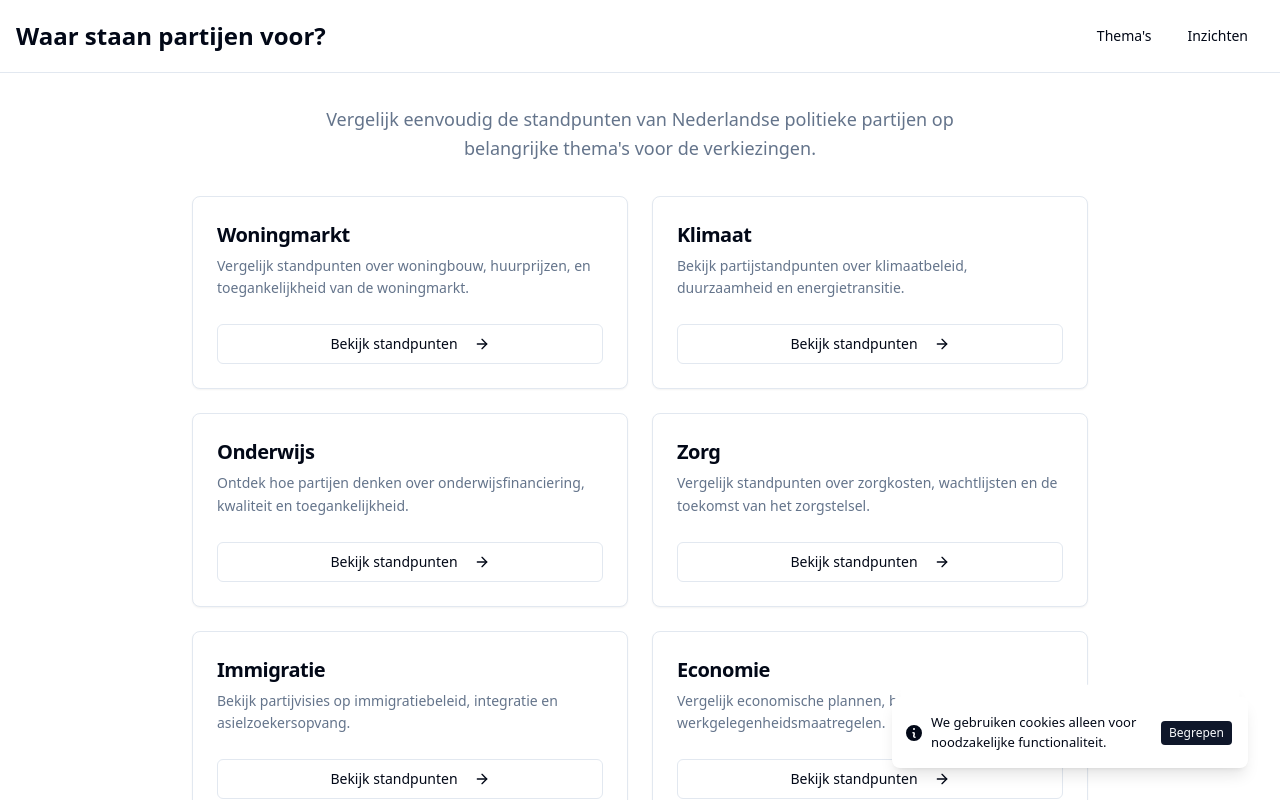
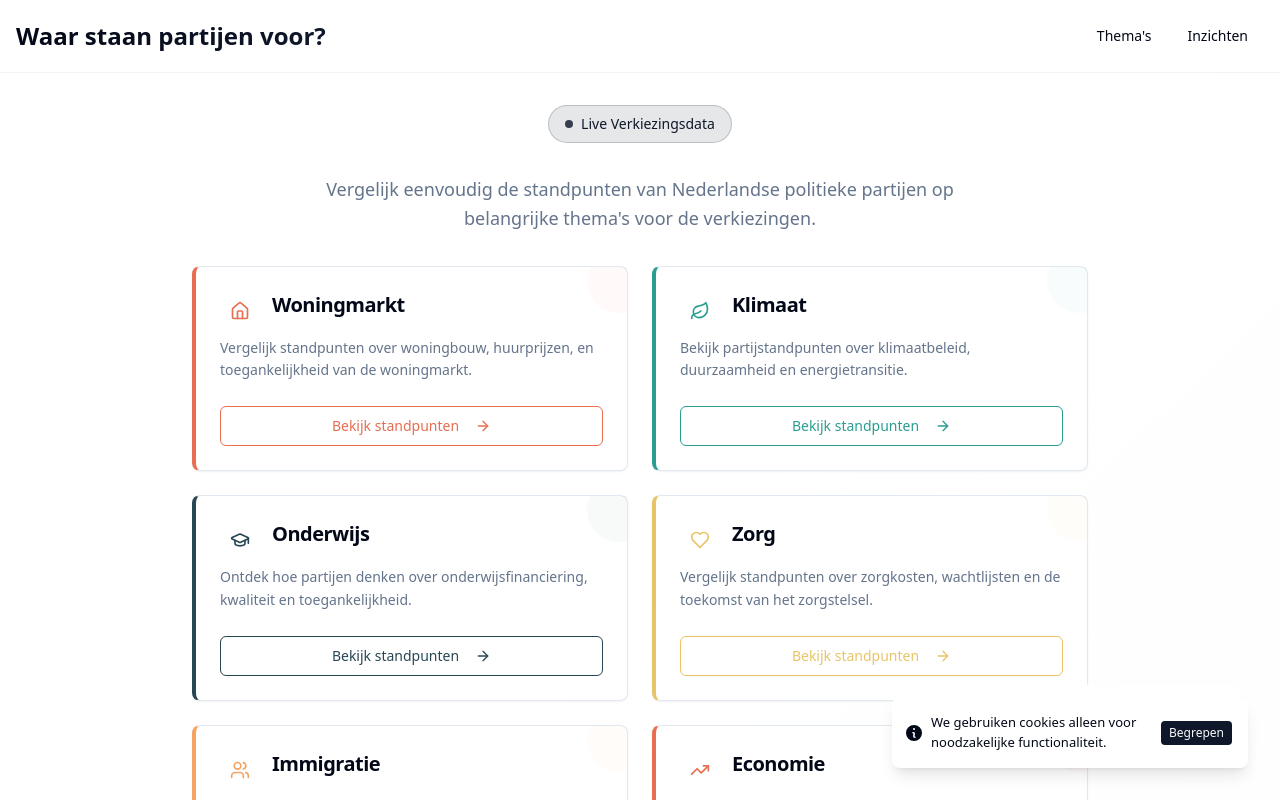
Before and after one commit to raoulcapello/demo-dashboard-react-typescript, a React (Vite) app: page / in a window 1280 px wide. Shown: the top 800 px of the page. Built offline with nearby package versions, Linux system fonts and the light colour scheme.

Commit message:
Add color to homepage
- Implemented theme-specific color coding for theme cards, enhanced hover states, subtle background enhancements, and visual indicators to add color while maintaining the minimalist, serious theme.

```diff
--- a/src/components/Header.tsx
+++ b/src/components/Header.tsx
@@ -1,3 +1,4 @@
+
 import { Button } from "@/components/ui/button";
 import { ArrowLeft } from "lucide-react";
 import { useNavigate, useLocation, Link } from "react-router-dom";
@@ -38,12 +39,12 @@ export const Header = () => {
           <BreadcrumbList>
             <BreadcrumbItem>
               <BreadcrumbLink asChild>
-                <Link to="/">Home</Link>
+                <Link to="/" className="hover:text-primary transition-colors">Home</Link>
               </BreadcrumbLink>
             </BreadcrumbItem>
             <BreadcrumbSeparator />
             <BreadcrumbItem>
-              <BreadcrumbPage>Inzichten</BreadcrumbPage>
+              <BreadcrumbPage className="text-primary font-medium">Inzichten</BreadcrumbPage>
             </BreadcrumbItem>
           </BreadcrumbList>
         </Breadcrumb>
@@ -56,7 +57,11 @@ export const Header = () => {
         'woningmarkt': 'Woningmarkt',
         'klimaat': 'Klimaat',
         'onderwijs': 'Onderwijs',
-        'zorg': 'Zorg'
+        'zorg': 'Zorg',
+        'immigratie': 'Immigratie',
+        'economie': 'Economie',
+        'veiligheid': 'Veiligheid',
+        'europa': 'Europa'
       };
 
       return (
@@ -64,12 +69,12 @@ export const Header = () => {
           <BreadcrumbList>
             <BreadcrumbItem>
               <BreadcrumbLink asChild>
-                <Link to="/">Home</Link>
+                <Link to="/" className="hover:text-primary transition-colors">Home</Link>
               </BreadcrumbLink>
             </BreadcrumbItem>
             <BreadcrumbSeparator />
             <BreadcrumbItem>
-              <BreadcrumbPage>{themeNames[slug] || 'Thema'}</BreadcrumbPage>
+              <BreadcrumbPage className="text-primary font-medium">{themeNames[slug] || 'Thema'}</BreadcrumbPage>
             </BreadcrumbItem>
           </BreadcrumbList>
         </Breadcrumb>
@@ -80,22 +85,22 @@ export const Header = () => {
   };
 
   return (
-    <header className="border-b border-border bg-background/95 backdrop-blur supports-[backdrop-filter]:bg-background/60 sticky top-0 z-50">
+    <header className="border-b border-border/50 bg-background/95 backdrop-blur supports-[backdrop-filter]:bg-background/60 sticky top-0 z-50">
       <div className="container mx-auto px-4 py-4">
         <div className="flex flex-col md:flex-row md:items-center md:justify-between space-y-3 md:space-y-0">
-          {/* Title - always on top on mobile, left side on desktop */}
-          <h1 className="text-2xl font-bold text-foreground text-center md:text-left">
+          {/* Title - enhanced with subtle gradient */}
+          <h1 className="text-2xl font-bold bg-gradient-to-r from-foreground to-primary bg-clip-text text-transparent text-center md:text-left">
             Waar staan partijen voor?
           </h1>
 
-          {/* Navigation controls - below title on mobile, right side on desktop */}
+          {/* Navigation controls - enhanced hover states */}
           <div className="flex items-center justify-between md:justify-end gap-4">
             {!isHomePage && (
               <Button
                 variant="ghost"
                 size="sm"
                 onClick={() => navigate('/')}
-                className="gap-2"
+                className="gap-2 hover:bg-primary/10 hover:text-primary transition-all duration-300"
               >
                 <ArrowLeft className="h-4 w-4" />
                 Terug
@@ -105,14 +110,20 @@ export const Header = () => {
             <NavigationMenu>
               <NavigationMenuList>
                 <NavigationMenuItem>
-                  <NavigationMenuLink className={navigationMenuTriggerStyle()} asChild>
+                  <NavigationMenuLink
+                    className={`${navigationMenuTriggerStyle()} hover:bg-primary/10 hover:text-primary transition-all duration-300`}
+                    asChild
+                  >
                     <Link to="/">
                       Thema's
                     </Link>
                   </NavigationMenuLink>
                 </NavigationMenuItem>
                 <NavigationMenuItem>
-                  <NavigationMenuLink className={navigationMenuTriggerStyle()} asChild>
+                  <NavigationMenuLink
+                    className={`${navigationMenuTriggerStyle()} hover:bg-primary/10 hover:text-primary transition-all duration-300`}
+                    asChild
+                  >
                     <Link to="/insights">
                       Inzichten
                     </Link>
--- a/src/components/ThemeCard.tsx
+++ b/src/components/ThemeCard.tsx
@@ -1,33 +1,85 @@
 
 import { Card, CardContent, CardDescription, CardHeader, CardTitle } from "@/components/ui/card";
 import { Button } from "@/components/ui/button";
-import { ArrowRight } from "lucide-react";
+import { ArrowRight, Home, Leaf, GraduationCap, Heart, Users, TrendingUp, Shield, Globe } from "lucide-react";
 import { Theme } from "@/types";
 
 interface ThemeCardProps {
   theme: Theme;
+  themeIndex: number;
   onViewPositions: (slug: string) => void;
 }
 
-export const ThemeCard = ({ theme, onViewPositions }: ThemeCardProps) => {
+// Theme-specific configuration with colors and icons
+const themeConfig = {
+  'woningmarkt': { icon: Home, color: 'hsl(var(--chart-1))', bgColor: 'hsl(var(--chart-1))', borderColor: 'hsl(var(--chart-1))' },
+  'klimaat': { icon: Leaf, color: 'hsl(var(--chart-2))', bgColor: 'hsl(var(--chart-2))', borderColor: 'hsl(var(--chart-2))' },
+  'onderwijs': { icon: GraduationCap, color: 'hsl(var(--chart-3))', bgColor: 'hsl(var(--chart-3))', borderColor: 'hsl(var(--chart-3))' },
+  'zorg': { icon: Heart, color: 'hsl(var(--chart-4))', bgColor: 'hsl(var(--chart-4))', borderColor: 'hsl(var(--chart-4))' },
+  'immigratie': { icon: Users, color: 'hsl(var(--chart-5))', bgColor: 'hsl(var(--chart-5))', borderColor: 'hsl(var(--chart-5))' },
+  'economie': { icon: TrendingUp, color: 'hsl(var(--chart-1))', bgColor: 'hsl(var(--chart-1))', borderColor: 'hsl(var(--chart-1))' },
+  'veiligheid': { icon: Shield, color: 'hsl(var(--chart-2))', bgColor: 'hsl(var(--chart-2))', borderColor: 'hsl(var(--chart-2))' },
+  'europa': { icon: Globe, color: 'hsl(var(--chart-3))', bgColor: 'hsl(var(--chart-3))', borderColor: 'hsl(var(--chart-3))' },
+};
+
+export const ThemeCard = ({ theme, themeIndex, onViewPositions }: ThemeCardProps) => {
+  const config = themeConfig[theme.slug as keyof typeof themeConfig] || {
+    icon: Home,
+    color: 'hsl(var(--primary))',
+    bgColor: 'hsl(var(--primary))',
+    borderColor: 'hsl(var(--primary))'
+  };
+
+  const IconComponent = config.icon;
+
   return (
-    <Card className="h-full transition-all duration-200 hover:shadow-lg hover:border-primary/20 group cursor-pointer">
-      <CardHeader>
-        <CardTitle className="text-xl font-semibold text-foreground group-hover:text-primary transition-colors">
-          {theme.title}
-        </CardTitle>
-        <CardDescription className="text-muted-foreground leading-relaxed">
+    <Card
+      className="h-full transition-all duration-300 hover:shadow-lg group cursor-pointer border-l-4 hover:shadow-[0_8px_30px_rgb(0,0,0,0.08)] hover:-translate-y-1"
+      style={{
+        borderLeftColor: config.borderColor,
+        '--theme-color': config.color,
+        '--theme-bg': config.bgColor
+      } as React.CSSProperties}
+    >
+      <CardHeader className="relative overflow-hidden">
+        <div className="flex items-start gap-3">
+          <div
+            className="flex-shrink-0 w-10 h-10 rounded-lg flex items-center justify-center transition-all duration-300 group-hover:scale-110"
+            style={{
+              backgroundColor: `${config.bgColor}15`,
+              color: config.color
+            }}
+          >
+            <IconComponent className="w-5 h-5" />
+          </div>
+          <div className="flex-1">
+            <CardTitle className="text-xl font-semibold text-foreground group-hover:text-[color:var(--theme-color)] transition-colors duration-300">
+              {theme.title}
+            </CardTitle>
+          </div>
+        </div>
+        <CardDescription className="text-muted-foreground leading-relaxed mt-3">
           {theme.description}
         </CardDescription>
+
+        {/* Subtle background decoration */}
+        <div
+          className="absolute -right-6 -top-6 w-16 h-16 rounded-full opacity-[0.03] transition-all duration-300 group-hover:opacity-[0.08] group-hover:scale-125"
+          style={{ backgroundColor: config.bgColor }}
+        />
       </CardHeader>
       <CardContent className="pt-0">
         <Button
           onClick={() => onViewPositions(theme.slug)}
-          className="w-full group/button"
+          className="w-full group/button transition-all duration-300 hover:shadow-md"
           variant="outline"
+          style={{
+            borderColor: `${config.borderColor}30`,
+            color: config.color
+          }}
         >
           Bekijk standpunten
-          <ArrowRight className="ml-2 h-4 w-4 transition-transform group-hover/button:translate-x-1" />
+          <ArrowRight className="ml-2 h-4 w-4 transition-transform duration-300 group-hover/button:translate-x-1" />
         </Button>
       </CardContent>
     </Card>
--- a/src/pages/Index.tsx
+++ b/src/pages/Index.tsx
@@ -32,12 +32,12 @@ const Index = () => {
 
   if (isLoading) {
     return (
-      <div className="min-h-screen bg-background">
+      <div className="min-h-screen bg-gradient-to-br from-background via-background to-muted/20">
         <Header />
         <div className="container mx-auto px-4 py-8">
           <div className="grid grid-cols-1 md:grid-cols-2 lg:grid-cols-2 gap-6">
             {[1, 2, 3, 4].map((i) => (
-              <div key={i} className="h-48 bg-muted animate-pulse rounded-lg" />
+              <div key={i} className="h-48 bg-muted/40 animate-pulse rounded-lg border border-border/50" />
             ))}
           </div>
         </div>
@@ -46,11 +46,15 @@ const Index = () => {
   }
 
   return (
-    <div className="min-h-screen bg-background">
+    <div className="min-h-screen bg-gradient-to-br from-background via-background to-muted/20">
       <Header />
       <main className="container mx-auto px-4 py-8">
         <div className="max-w-4xl mx-auto space-y-8">
           <div className="text-center space-y-4">
+            <div className="inline-flex items-center gap-2 px-4 py-2 bg-primary/10 rounded-full border border-primary/20 mb-4">
+              <div className="w-2 h-2 bg-primary rounded-full animate-pulse"></div>
+              <span className="text-sm font-medium text-primary">Live Verkiezingsdata</span>
+            </div>
             <p className="text-lg text-muted-foreground leading-relaxed max-w-2xl mx-auto">
               Vergelijk eenvoudig de standpunten van Nederlandse politieke partijen
               op belangrijke thema's voor de verkiezingen.
@@ -58,10 +62,11 @@ const Index = () => {
           </div>
 
           <div className="grid grid-cols-1 md:grid-cols-2 gap-6">
-            {themes.map((theme) => (
+            {themes.map((theme, index) => (
               <ThemeCard
                 key={theme.id}
                 theme={theme}
+                themeIndex={index}
                 onViewPositions={handleViewPositions}
               />
             ))}
```
